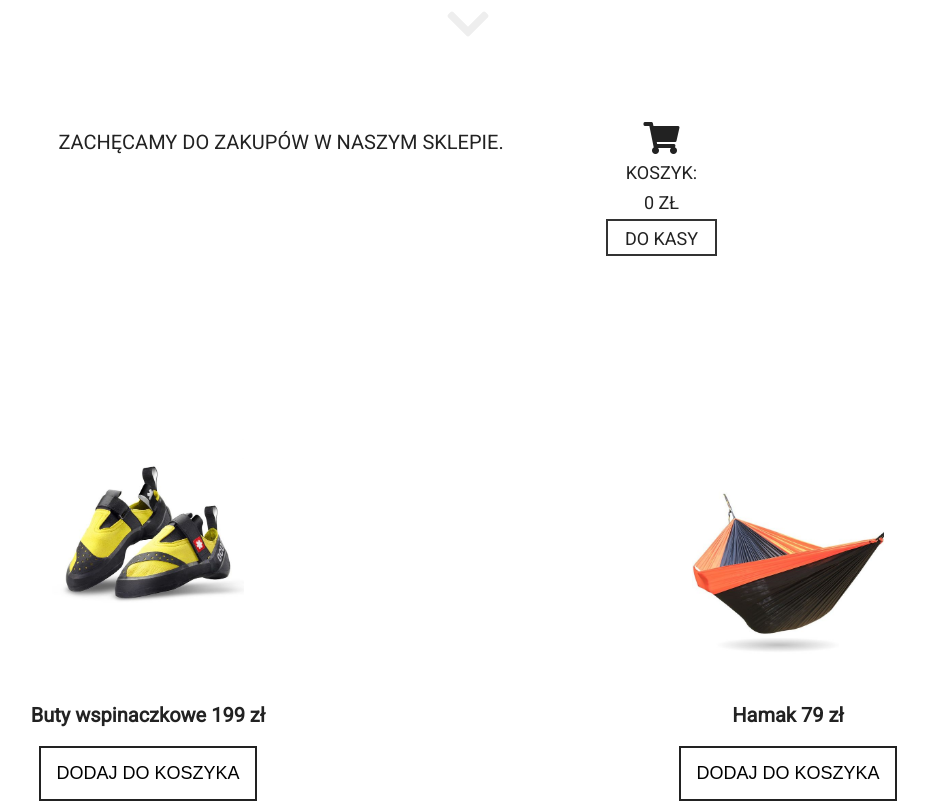
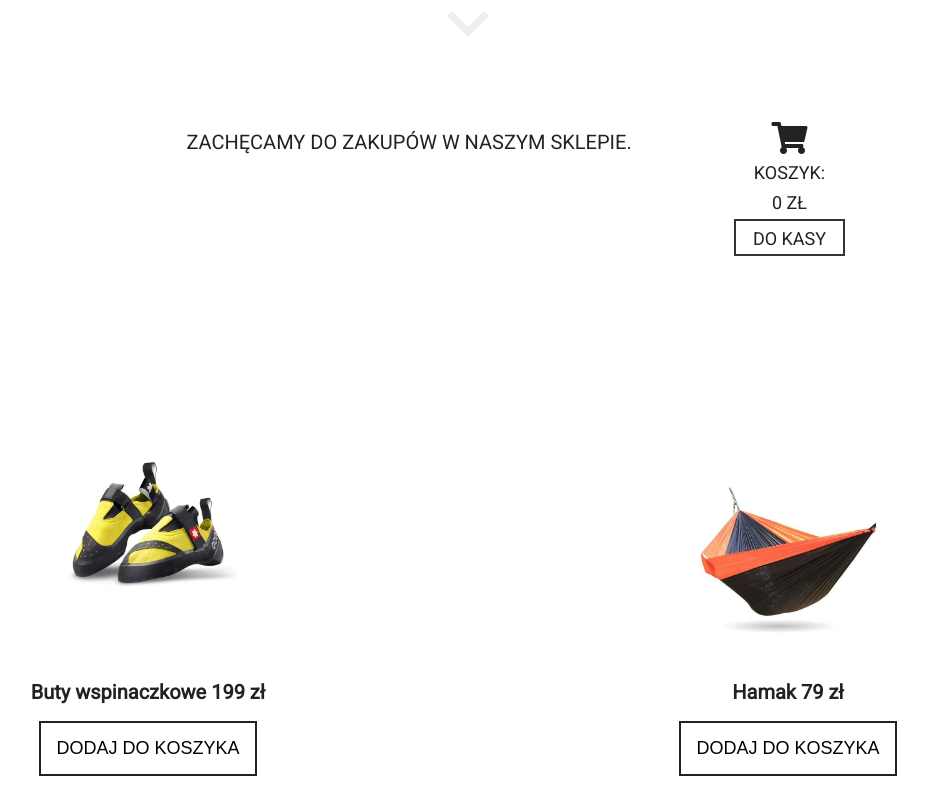
Before and after one commit to MonikaWozniak07/climbing-project, a React (Create React App) app: page /store in a window 1280 px wide. Shown: the part 600-1403 px from the top of the page, without its empty margins (172-1100 px from the left). Built offline with nearby package versions, Linux system fonts and the light colour scheme; a web font is replaced by a local one.

Commit message:
arrow media

```diff
--- a/src/pages/HomePage.js
+++ b/src/pages/HomePage.js
@@ -5,7 +5,7 @@ const HomePage = () => {
     <>
       <div className="home">
         <h2>O sklepie</h2>
-        <p>
+        <p className="home-text">
           Lorem ipsum dolor sit amet consectetur adipisicing elit. Corrupti ab
           aut officiis cupiditate. Est ipsum at veritatis iure temporibus,
           inventore, corporis voluptatibus qui laboriosam vero architecto,
--- a/src/styles/App.css
+++ b/src/styles/App.css
@@ -12,7 +12,7 @@ div.wrapperek {
   display: none;
 }
 
-@media (min-width: 1024px) and (orientation: landscape) {
+@media (min-width: 1215px) and (orientation: landscape) {
   .fa-chevron-down {
     position: absolute;
     left: 50%;
--- a/src/styles/HomePage.css
+++ b/src/styles/HomePage.css
@@ -17,6 +17,9 @@ p {
   text-align: center;
   margin: 3% 13% 0 13%;
   line-height: 1.5;
+}
+.home-text {
+  text-align: left;
 }
 .contact {
   padding: 5%;
--- a/src/styles/Store.css
+++ b/src/styles/Store.css
@@ -1,4 +1,6 @@
 div.koszyk {
+  position: relative;
+  left: 10vw;
   display: flex;
   flex-direction: row;
   margin: 10% 10%;
@@ -25,9 +27,7 @@ div.koszyk i {
   font-size: 2em;
   cursor: pointer;
 }
-div.koszyk i.active {
-  color: orangered;
-}
+
 div.koszyk .shopping-cart_btn {
   border: 2px solid #333;
 }
@@ -43,8 +43,7 @@ div.wrapper {
   flex-direction: row;
   flex-wrap: wrap;
   justify-content: space-between;
-  width: 100%;
-  margin: 0 10% 0 0;
+  margin: 0 10% 0 10%;
 }
 
 div.products {
@@ -52,10 +51,11 @@ div.products {
   flex-direction: column;
   justify-content: flex-end;
   overflow: hidden;
-  width: 30%;
   max-height: 80%;
-  flex-basis: 50%;
+  flex-basis: 45%;
   margin-top: 2%;
+  margin-left: 2%;
+  margin-right: 2%;
   flex-grow: 1;
 }
 
```
